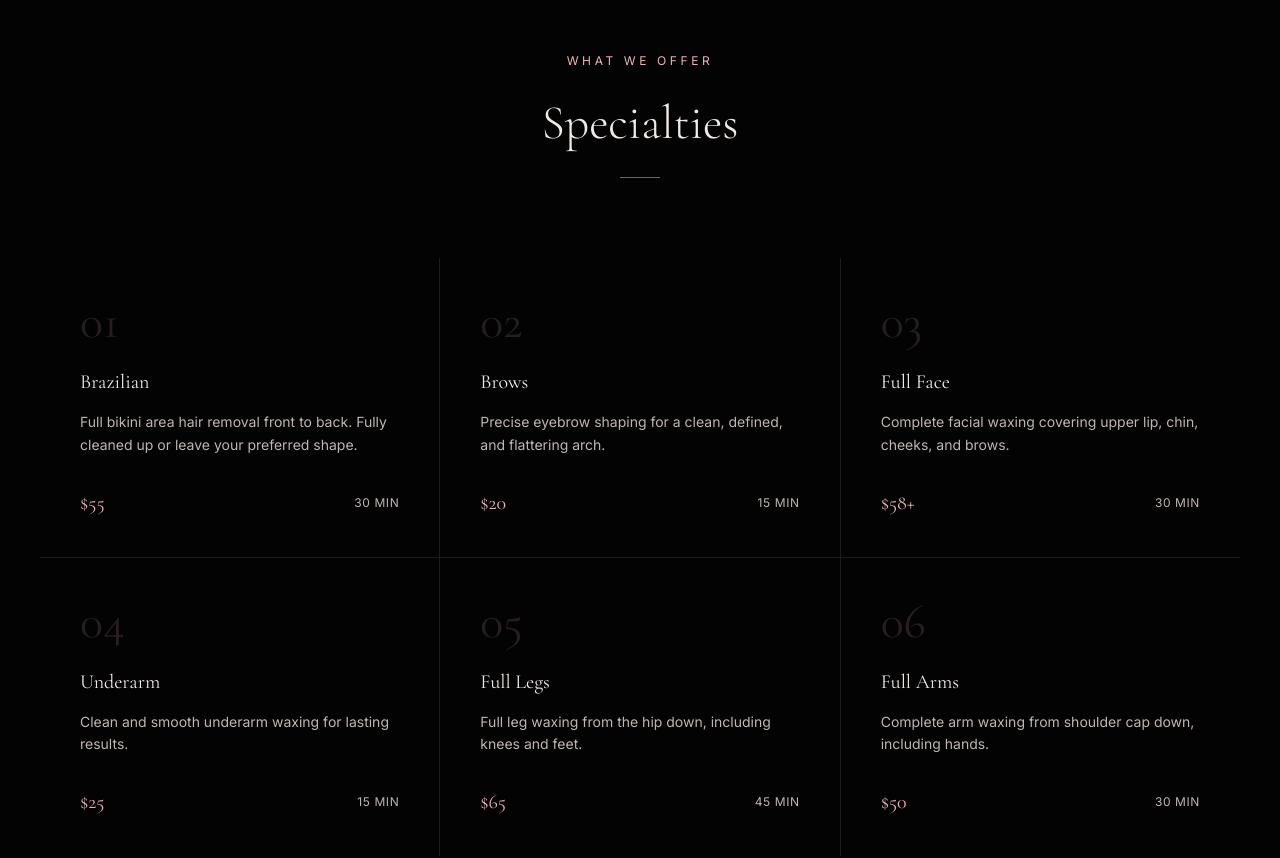
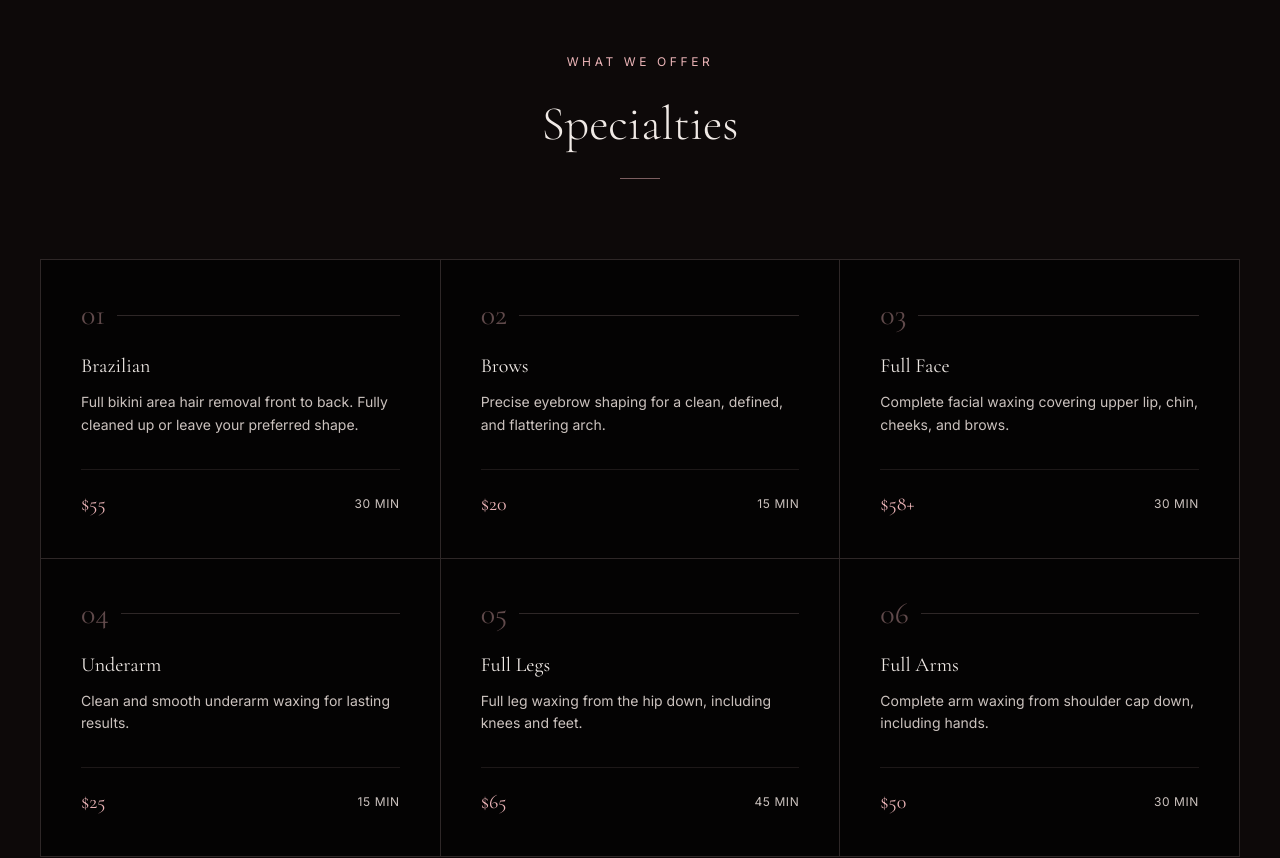
Before and after one commit to redlanternstudios/missionesthetic, a Next.js app: page / in a window 1280 px wide. Shown: the part 2148-3006 px from the top of the page. Built offline with nearby package versions, Linux system fonts and the light colour scheme.

Commit message:
feat: adjust color values and layout tweaks across multiple files
Co-authored-by: RedLantern <69994675+redlanternstudios@users.noreply.github.com>

```diff
--- a/app/globals.css
+++ b/app/globals.css
@@ -36,22 +36,22 @@
   --background: oklch(0.10 0.005 20);          /* deep warm charcoal black */
   --foreground: oklch(0.94 0.008 50);           /* warm ivory/cream */
 
-  --card: oklch(0.13 0.006 20);
+  --card: oklch(0.145 0.006 20);                /* elevated surface — lifts off the page */
   --card-foreground: oklch(0.94 0.008 50);
 
   --primary: oklch(0.72 0.08 15);               /* blush rose */
   --primary-foreground: oklch(0.10 0.005 20);
 
-  --secondary: oklch(0.18 0.008 20);            /* dark surface */
+  --secondary: oklch(0.19 0.008 20);            /* dark surface */
   --secondary-foreground: oklch(0.94 0.008 50);
 
   --muted: oklch(0.16 0.006 20);
-  --muted-foreground: oklch(0.78 0.012 40);     /* warm light grey — legible on charcoal */
+  --muted-foreground: oklch(0.82 0.012 45);     /* warm light grey — clearly legible on charcoal */
 
   --accent: oklch(0.42 0.065 10);               /* dark mauve */
   --accent-foreground: oklch(0.94 0.008 50);
 
-  --border: oklch(0.22 0.010 20);
+  --border: oklch(0.28 0.010 22);               /* visible warm divider */
   --input: oklch(0.18 0.008 20);
   --ring: oklch(0.72 0.08 15);
 
--- a/app/layout.tsx
+++ b/app/layout.tsx
@@ -19,7 +19,7 @@ const inter = Inter({
 export const metadata: Metadata = {
   title: "Mission Esthetics — Private Waxing in Mission Valley",
   description:
-    "Private, detail-focused waxing services by Alexandra Brown in Mission Valley. Smooth results, client comfort, and a calm one-on-one experience.",
+    "Private, detail-focused waxing services by Alexandra in Mission Valley. Smooth results, client comfort, and a calm one-on-one experience.",
   keywords: [
     "waxing",
     "Mission Valley",
@@ -28,7 +28,7 @@ export const metadata: Metadata = {
     "body waxing",
     "brow waxing",
     "Mission Esthetics",
-    "Alexandra Brown",
+    "Alexandra",
   ],
   openGraph: {
     title: "Mission Esthetics",
@@ -51,6 +51,7 @@ export default function RootLayout({
   return (
     <html
       lang="en"
+      suppressHydrationWarning
       className={`${cormorant.variable} ${inter.variable} bg-background`}
     >
       <body className="min-h-full antialiased">
--- a/components/booking-cta.tsx
+++ b/components/booking-cta.tsx
@@ -2,7 +2,7 @@ export default function BookingCta() {
   return (
     <section
       id="contact"
-      className="relative py-28 md:py-40 px-6 md:px-10 overflow-hidden"
+      className="relative py-24 md:py-40 px-6 md:px-10 overflow-hidden bg-card border-y border-border"
       aria-labelledby="cta-heading"
     >
       {/* Background card */}
@@ -41,7 +41,7 @@ export default function BookingCta() {
         />
         <p className="font-sans text-muted-foreground leading-relaxed mb-12 text-sm md:text-base">
           Private, one-on-one waxing care in Mission Valley. Book your session
-          directly through the scheduling link below — select your service, pick
+          directly through the scheduling link below. Select your service, pick
           your time, and Alexandra will take care of the rest.
         </p>
 
--- a/components/services-preview.tsx
+++ b/components/services-preview.tsx
@@ -47,7 +47,7 @@ export default function ServicesPreview() {
   return (
     <section
       id="services"
-      className="py-28 md:py-36 px-6 md:px-10"
+      className="py-24 md:py-36 px-6 md:px-10 bg-card border-y border-border"
       aria-labelledby="services-heading"
     >
       <div className="max-w-7xl mx-auto">
@@ -72,36 +72,41 @@ export default function ServicesPreview() {
           />
         </div>
 
-        {/* Grid */}
-        <div className="grid grid-cols-1 sm:grid-cols-2 lg:grid-cols-3 gap-px bg-border">
-          {FEATURED.map((svc) => (
+        {/* Grid — recessed tiles separated by visible rules */}
+        <div className="grid grid-cols-1 sm:grid-cols-2 lg:grid-cols-3 gap-px bg-border border border-border">
+          {FEATURED.map((svc, idx) => (
             <article
               key={svc.name}
-              className="bg-background p-8 md:p-10 flex flex-col group hover:bg-card transition-colors duration-300"
+              className="bg-background p-8 md:p-10 flex flex-col group hover:bg-secondary transition-colors duration-300"
             >
               {/* Number accent */}
-              <div
-                className="font-serif text-5xl leading-none mb-6 opacity-15 group-hover:opacity-25 transition-opacity"
-                style={{ color: "var(--blush)" }}
-                aria-hidden="true"
-              >
-                {String(FEATURED.indexOf(svc) + 1).padStart(2, "0")}
+              <div className="flex items-center gap-3 mb-6">
+                <span
+                  className="font-serif text-3xl leading-none opacity-40"
+                  style={{ color: "var(--blush)" }}
+                  aria-hidden="true"
+                >
+                  {String(idx + 1).padStart(2, "0")}
+                </span>
+                <span
+                  className="h-px flex-grow"
+                  style={{ background: "var(--border)" }}
+                  aria-hidden="true"
+                />
               </div>
 
               <h3
-                className="font-serif text-cream text-xl mb-4 leading-tight"
+                className="font-serif text-cream text-xl mb-3 leading-tight"
                 style={{ fontWeight: 400 }}
               >
                 {svc.name}
               </h3>
 
-              <p
-                className="font-sans text-sm text-muted-foreground leading-relaxed mb-8 flex-grow"
-              >
+              <p className="font-sans text-sm text-muted-foreground leading-relaxed mb-8 flex-grow">
                 {svc.description}
               </p>
 
-              <div className="flex items-center justify-between mt-auto">
+              <div className="flex items-center justify-between mt-auto pt-5 border-t border-border/60">
                 <span
                   className="font-serif text-xl"
                   style={{ color: "var(--blush)" }}
```
